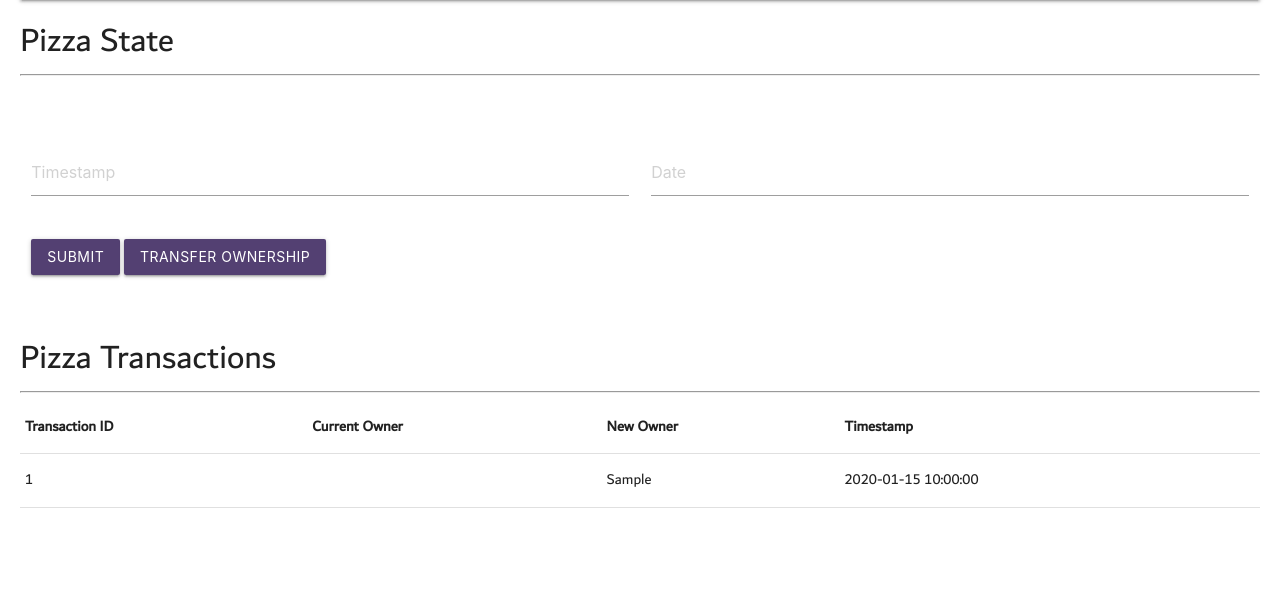
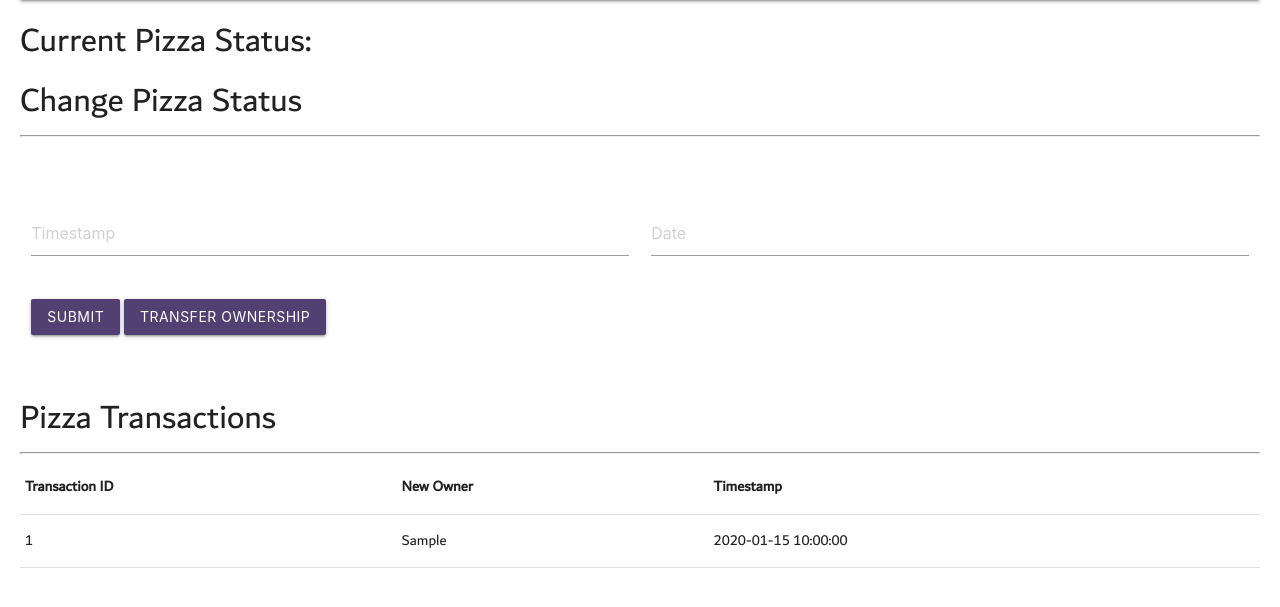
Before and after one commit to AlexAlBasosi/pizza-on-the-blockchain, a Flask app: template templates/factory.html in a window 1280 px wide. Shown: the part 84-691 px from the top of the page. Run offline with Flask 2, Linux system fonts and the light colour scheme; the template is opened without the code that fills it: most values are stand-ins (such as "Sample title", 1, 10 or a date in 2020); data that the repository does not hold is empty; some libraries are stand-ins or nearby versions.

Commit message:
Update factory.html

```diff
--- a/templates/factory.html
+++ b/templates/factory.html
@@ -3,7 +3,8 @@
   {% include 'header.html' %}
   <body>
     <div class="create">
-      <h4>Pizza State</h4>
+      <h4>Current Pizza Status: <b><td>{{ myFunc(arr['pizzaId']) }}</td></b></h4>
+      <h4>Change Pizza Status</h4>
       <hr/>
       <!-- START FORM -->
         <div class="row">
@@ -44,7 +45,6 @@
         <thead>
           <tr>
               <th>Transaction ID</th>
-              <th>Current Owner</th>
               <th>New Owner</th>
               <th>Timestamp</th>
           </tr>
@@ -53,7 +53,6 @@
           {% for arr in transactions %}
           <tr>
             <td>{{ arr['transactionId'] }}</td>
-            <td>{{ myFunc(arr['pizzaId']) }}</td>
             <td>{{ arr['newOwner'] }}</td>
             <td>{{ arr['timestamp'] }}</td>
           </tr>
```
